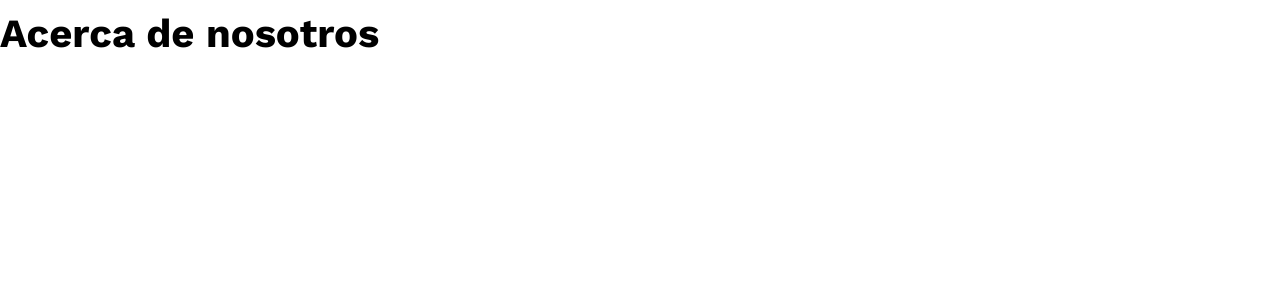
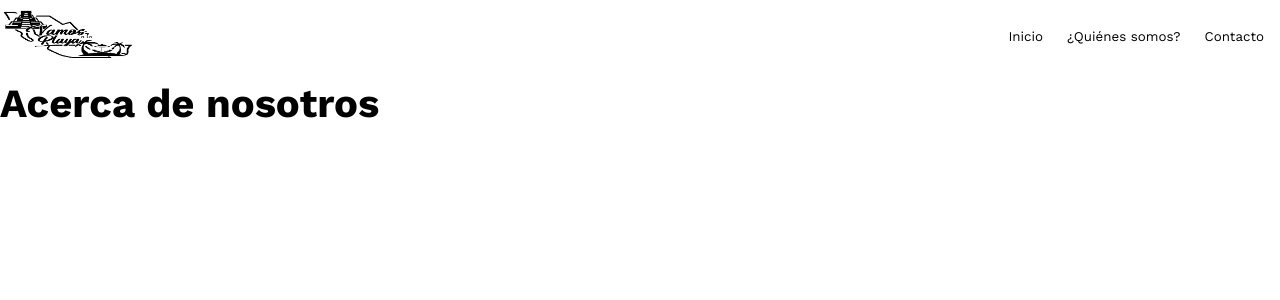
Before and after one commit to vamosalaplayaslp/viajes, a Next.js app: page /about in a window 1280 px wide. Shown: the top 300 px of the page. Built offline with nearby package versions, Linux system fonts and the light colour scheme.

Commit message:
Fixing menu bug when switching location

```diff
--- /dev/null
+++ b/components/Hero.js
@@ -0,0 +1,29 @@
+const Navbar = () => {
+  return (
+    <>
+      <section className="hero">
+        <div className="left">
+          <div className="pre-header">Los mejores destinos de mexico</div>
+          <div className="title">
+            <h1>
+              Viaja, disfruta, y ten las mejores vacaciones con tu agencia de
+              confiaza
+              <span> Vamos a la playa</span>
+            </h1>
+          </div>
+          <div className="buttons">
+            <button className="btn">Conoce nuestros viajes</button>
+          </div>
+        </div>
+        <div className="right">
+          <img
+            src="https://uploads-ssl.webflow.com/6170700f1a1db6b3a0ac16ed/617938cf58e87917dc7a61ec_woman-planes.png"
+            alt=""
+          />
+        </div>
+      </section>
+    </>
+  )
+}
+
+export default Navbar
--- a/components/Navbar.js
+++ b/components/Navbar.js
@@ -1,5 +1,5 @@
 import React, { useState } from 'react'
-
+import Hero from './Hero'
 const MENU_LIST = [
   { text: 'Inicio', href: '/' },
   { text: '¿Quiénes somos?', href: '/about' },
@@ -7,11 +7,12 @@ const MENU_LIST = [
 ]
 const Navbar = () => {
   const [navActive, setNavActive] = useState(null)
+  const [navActiveLink, setNavActiveLink] = useState(false)
+
   const [activeIdx, setActiveIdx] = useState(-1)
 
   return (
     <>
-      <section className="section-header">
       <header>
         <nav className={`nav`}>
           <img src="logo.png" alt="" width={140} height={70} />
@@ -24,7 +25,11 @@ const Navbar = () => {
             <div className={`${navActive ? 'is-gone' : ''}`}> </div>
             <div className={`${navActive ? 'is-rotated2' : ''}`}></div>
           </div>
-            <div className={`${navActive ? 'active' : ''} nav__menu-list`}>
+          <div
+            className={`${navActive ? 'active' : ''} nav__menu-list ${
+              navActiveLink ? 'hidden' : ''
+            }`}
+          >
             {MENU_LIST.map((menu, idx) => (
               <div
                 onClick={() => {
@@ -33,34 +38,20 @@ const Navbar = () => {
                 }}
                 key={menu.text}
               >
-                  <a href="/">{menu.text}</a>
+                <button
+                  className="btn2"
+                  onClick={() => {
+                    location.href = `${menu.href}`
+                    setNavActiveLink(true)
+                  }}
+                >
+                  {menu.text}
+                </button>
               </div>
             ))}
           </div>
         </nav>
       </header>
-        <section className="hero">
-          <div className="left">
-            <div className="pre-header">Los mejores destinos de mexico</div>
-            <div className="title">
-              <h1>
-                Viaja, disfruta, y ten las mejores vacaciones con tu agencia de
-                confiaza
-                <span> Vamos a la playa</span>
-              </h1>
-            </div>
-            <div className="buttons">
-              <button>Conoce nuestros viajes</button>
-            </div>
-          </div>
-          <div className="right">
-            <img
-              src="https://uploads-ssl.webflow.com/6170700f1a1db6b3a0ac16ed/617938cf58e87917dc7a61ec_woman-planes.png"
-              alt=""
-            />
-          </div>
-        </section>
-      </section>
     </>
   )
 }
--- a/src/pages/about/index.js
+++ b/src/pages/about/index.js
@@ -1,9 +1,11 @@
-export default function Home() {
+import NavBar from '../../../components/Navbar'
+export default function About() {
   return (
     <>
-      <main>
+      <NavBar></NavBar>
+      <section>
         <h1>Acerca de nosotros</h1>
-      </main>
+      </section>
     </>
   )
 }
--- a/src/pages/index.js
+++ b/src/pages/index.js
@@ -3,6 +3,7 @@ import Image from 'next/image'
 import { Inter } from 'next/font/google'
 import styles from '@/styles/Home.module.css'
 import Navbar from '../../components/Navbar'
+import Hero from '../../components/Hero'
 
 const inter = Inter({ subsets: ['latin'] })
 
@@ -15,7 +16,10 @@ export default function Home() {
         <meta name="viewport" content="width=device-width, initial-scale=1" />
         <link rel="icon" href="/favicon.ico" />
       </Head>
-      <Navbar></Navbar>
+      <section className="section-header">
+        <Navbar></Navbar>
+        <Hero></Hero>
+      </section>
     </>
   )
 }
--- a/src/styles/globals.css
+++ b/src/styles/globals.css
@@ -162,7 +162,7 @@ span {
   color: #df6951;
   text-decoration: underline;
 }
-button {
+.btn {
   outline: none;
   border: none;
   width: 200px;
@@ -170,6 +170,10 @@ button {
   border-radius: 10px;
   background-color: #f1a501;
   color: white;
+}
+.btn2 {
+  border: none;
+  background: transparent;
 }
 .pre-header {
   font-size: 2.1rem;
@@ -363,3 +367,6 @@ h1 {
 header img {
   padding-top: 9px;
 }
+.hidden {
+  display: none;
+}
```
Lines whose indentation alone changed are shown as unchanged.
